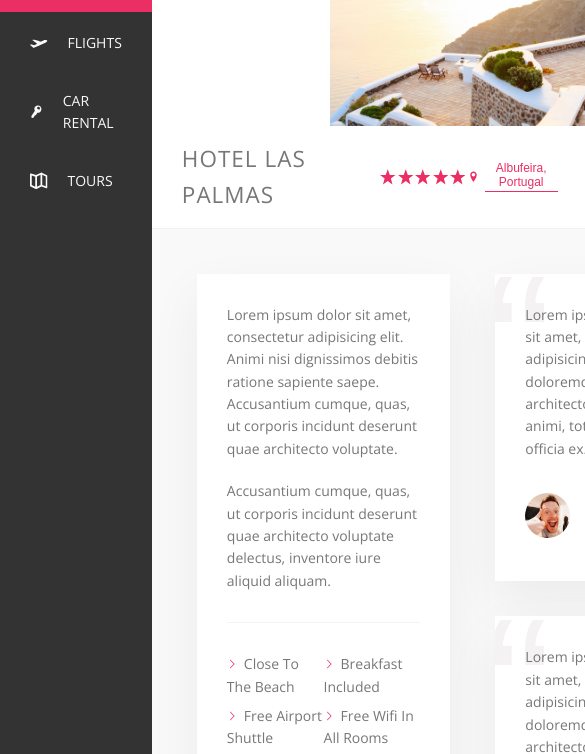
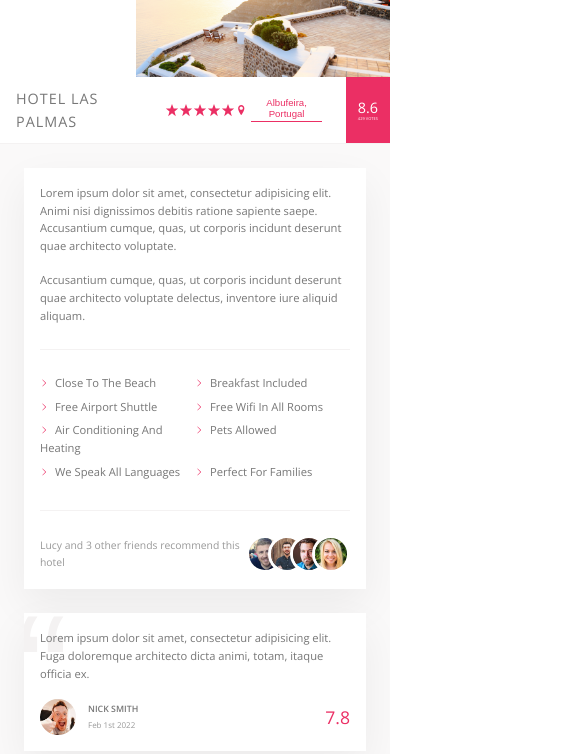
Before and after one commit to dhruv-bvpdev/Trillo, a website built with Parcel: page index.html in a window 390 px wide. Shown: the part 225-979 px from the top of the page, 585 px wide, since content can reach past the window. Built offline with nearby package versions, Linux system fonts and the light colour scheme.

Commit message:
media queries

```diff
--- a/sass/_base.scss
+++ b/sass/_base.scss
@@ -18,6 +18,14 @@
   --line: 1px solid var(--color-grey-light-2);
 }
 
+//* Media Query Variables
+
+$bp-largest: 75em; //* 1200px
+$bp-large: 68.75em; //* 1100px
+$bp-medium: 56.25em; //* 900px
+$bp-small: 37.5em; //* 600px
+$bp-smallest: 31.25em; //* 500px
+
 * {
   margin: 0;
   padding: 0;
@@ -32,6 +40,10 @@
 html {
   box-sizing: border-box;
   font-size: 62.5%; //* 1rem = 10px => 10px/16px = 62.5%
+
+  @media only screen and (max-width: $bp-large) {
+    font-size: 50%;
+  }
 }
 
 body {
--- a/sass/_components.scss
+++ b/sass/_components.scss
@@ -13,6 +13,12 @@
   display: flex;
   align-items: center;
   justify-content: center;
+
+  @media only screen and (max-width: $bp-smallest) {
+    order: 1;
+    flex: 0 0 100%;
+    background-color: var(--color-grey-light-2);
+  }
 
   &__input {
     font-family: inherit;
@@ -120,10 +126,23 @@
   list-style: none;
   margin-top: 3.5rem;
 
+  @media only screen and (max-width: $bp-medium) {
+    display: flex;
+    margin: 0;
+  }
+
   &__item {
     position: relative;
     &:not(:last-child) {
       margin-bottom: 0.5rem;
+
+      @media only screen and (max-width: $bp-medium) {
+        margin: 0;
+      }
+    }
+
+    @media only screen and (max-width: $bp-medium) {
+      flex: 1;
     }
   }
 
@@ -161,6 +180,16 @@
     z-index: 10;
     display: flex;
     align-items: center;
+
+    @media only screen and (max-width: $bp-medium) {
+      justify-content: center;
+      padding: 2rem;
+    }
+
+    @media only screen and (max-width: $bp-small) {
+      flex-direction: column;
+      padding: 1.5rem 0.5rem;
+    }
   }
 
   &__icon {
@@ -168,6 +197,13 @@
     height: 1.75rem;
     margin-right: 2rem;
     fill: currentColor;
+
+    @media only screen and (max-width: $bp-small) {
+      margin-right: 0;
+      margin-bottom: 7px;
+      width: 1.5rem;
+      height: 1.5rem;
+    }
   }
 }
 
@@ -178,6 +214,10 @@
   color: var(--color-grey-light-4);
   text-align: center;
   padding: 1.9rem;
+
+  @media only screen and (max-width: $bp-medium) {
+    display: none;
+  }
 
   &__contact:link,
   &__contact:visited {
@@ -207,6 +247,11 @@
     text-transform: uppercase;
     letter-spacing: 1px;
     padding: 1.5rem 3rem;
+
+    @media only screen and (max-width: $bp-small) {
+      font-size: 1.8rem;
+      padding: 1.25rem 2rem;
+    }
   }
 
   &__stars {
@@ -241,17 +286,29 @@
     flex-direction: column;
     align-items: center;
     justify-content: center;
+
+    @media only screen and (max-width: $bp-small) {
+      padding: 0 1.5rem;
+    }
   }
 
   &__rating-average {
     font-size: 2.25rem;
     font-weight: 300;
     margin-bottom: -3px;
+
+    @media only screen and (max-width: $bp-small) {
+      font-size: 1.8rem;
+    }
   }
 
   &__rating-count {
     font-size: 0.8rem;
     text-transform: uppercase;
+
+    @media only screen and (max-width: $bp-small) {
+      font-size: 0.5rem;
+    }
   }
 }
 
@@ -355,6 +412,7 @@
   }
 
   &__friends {
+    display: flex;
   }
 
   &__photo {
@@ -365,7 +423,7 @@
     border: 3px solid #fff;
 
     &:not(:last-child) {
-      margin-right: -1.5rem;
+      margin-right: -2rem;
     }
   }
 }
@@ -379,6 +437,11 @@
   margin-bottom: 3.5rem;
   position: relative;
   overflow: hidden;
+
+  @media only screen and (max-width: $bp-medium) {
+    padding: 2rem;
+    margin-bottom: 3rem;
+  }
 
   &__text {
     margin-bottom: 2rem;
@@ -438,6 +501,10 @@
 .cta {
   padding: 3.5rem 0;
   text-align: center;
+
+  @media only screen and (max-width: $bp-medium) {
+    padding: 2.5rem 0;
+  }
 
   &__book-now {
     font-size: 2rem;
--- a/sass/_layout.scss
+++ b/sass/_layout.scss
@@ -4,6 +4,12 @@
   background-color: var(--color-grey-light-1);
   box-shadow: var(--shadow-dark);
   min-height: 50rem;
+
+  @media only screen and (max-width: $bp-largest) {
+    margin: 0;
+    max-width: 100%;
+    width: 100%;
+  }
 }
 
 .header {
@@ -14,10 +20,20 @@
   display: flex;
   justify-content: space-between; //* divides space between elements evenly
   align-items: center;
+
+  @media only screen and (max-width: $bp-smallest) {
+    flex-wrap: wrap;
+    align-content: space-around;
+    height: 11rem;
+  }
 }
 
 .content {
   display: flex;
+
+  @media only screen and (max-width: $bp-medium) {
+    flex-direction: column;
+  }
 }
 
 .sidebar {
@@ -39,6 +55,14 @@
   font-size: 1.4rem;
   background-color: var(--color-grey-light-1);
   border-bottom: var(--line);
+
+  @media only screen and (max-width: $bp-medium) {
+    padding: 3rem;
+  }
+
+  @media only screen and (max-width: $bp-small) {
+    flex-direction: column;
+  }
 }
 
 .description {
@@ -47,6 +71,16 @@
   padding: 3rem;
   flex: 0 0 60%;
   margin-right: 4.5rem;
+
+  @media only screen and (max-width: $bp-medium) {
+    padding: 2rem;
+    margin-right: 3rem;
+  }
+
+  @media only screen and (max-width: $bp-small) {
+    margin-right: 0;
+    margin-bottom: 3rem;
+  }
 }
 
 .user-reviews {
```
